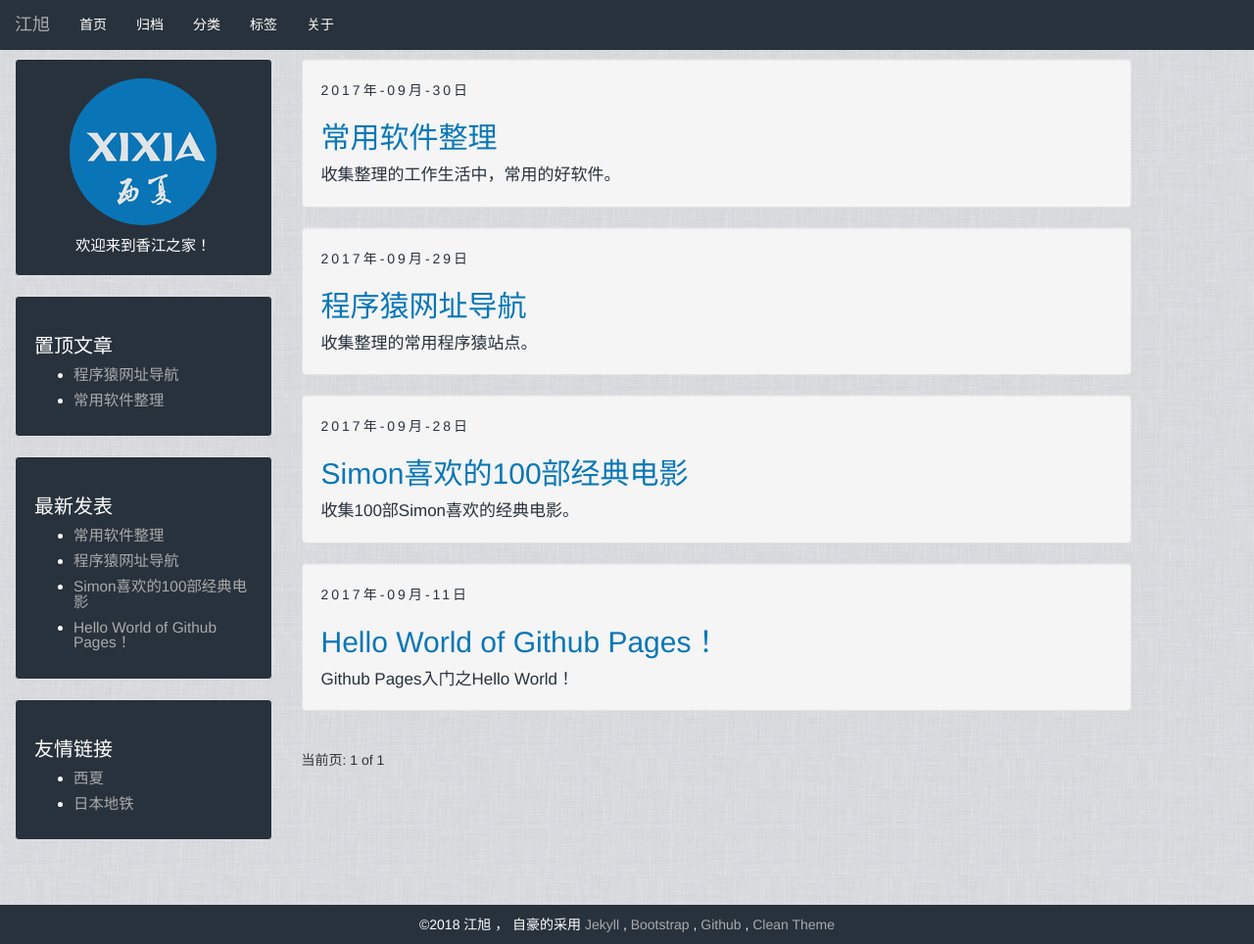
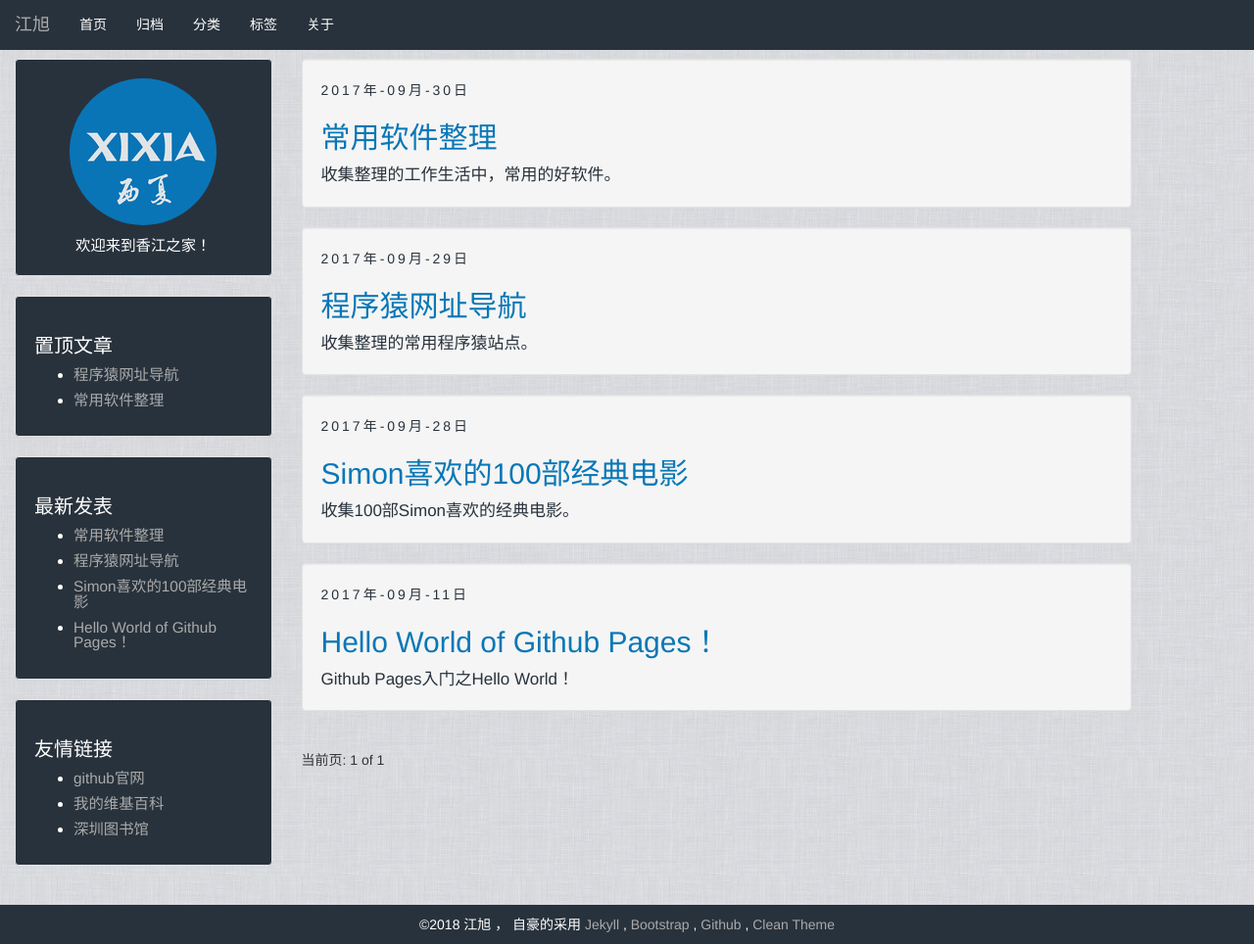
Before and after one commit to simon126649/simon126649.github.io, a Jekyll site: the page built from index.html, in a window 1280 px wide and 964 px high. Shown: the whole window at 98% size. Built offline with Jekyll 4.4.1, drawn with Linux system fonts in a browser that asks for light colours; the list of posts is cut into pages by our own code.

Commit message:
Update links.yml

```diff
--- a/_data/links.yml
+++ b/_data/links.yml
@@ -1,5 +1,8 @@
-- url: "http://xixia.info"
-  title: "西夏"
+- url: "https://github.com/"
+  title: "github官网"
 
-- url: "http://jpmetro.com/"
-  title: "日本地铁"
+- url: "https://en.m.wikipedia.org/wiki/User:Simon126649"
+  title: "我的维基百科"
+
+- url: "https://www.szlib.org.cn"
+  title: "深圳图书馆"
```
